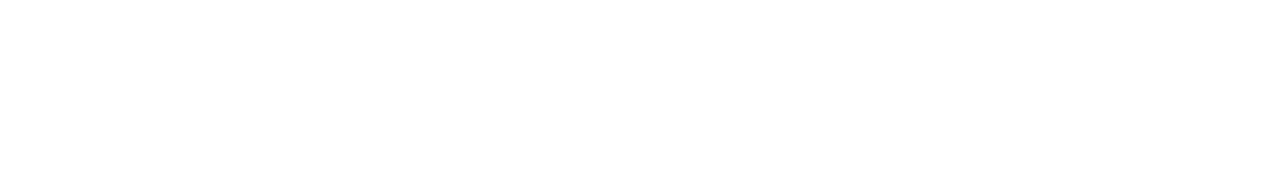
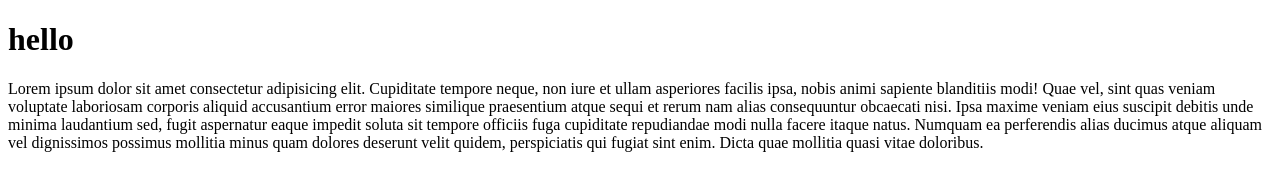
Before and after one commit to BekturTech/my-syte, a plain HTML site: page index.html in a window 1280 px wide. Drawn offline with Linux system fonts and the light colour scheme.

Commit message:
Закончил хедер

```diff
--- a/index.html
+++ b/index.html
@@ -7,6 +7,11 @@
   <title>Document</title>
 </head>
 <body>
-
+  <h1>hello</h1>
+  <div class="logo">
+    <header>
+      <p>Lorem ipsum dolor sit amet consectetur adipisicing elit. Cupiditate tempore neque, non iure et ullam asperiores facilis ipsa, nobis animi sapiente blanditiis modi! Quae vel, sint quas veniam voluptate laboriosam corporis aliquid accusantium error maiores similique praesentium atque sequi et rerum nam alias consequuntur obcaecati nisi. Ipsa maxime veniam eius suscipit debitis unde minima laudantium sed, fugit aspernatur eaque impedit soluta sit tempore officiis fuga cupiditate repudiandae modi nulla facere itaque natus. Numquam ea perferendis alias ducimus atque aliquam vel dignissimos possimus mollitia minus quam dolores deserunt velit quidem, perspiciatis qui fugiat sint enim. Dicta quae mollitia quasi vitae doloribus.</p>
+    </header>
+  </div>
 </body>
 </html>
```
